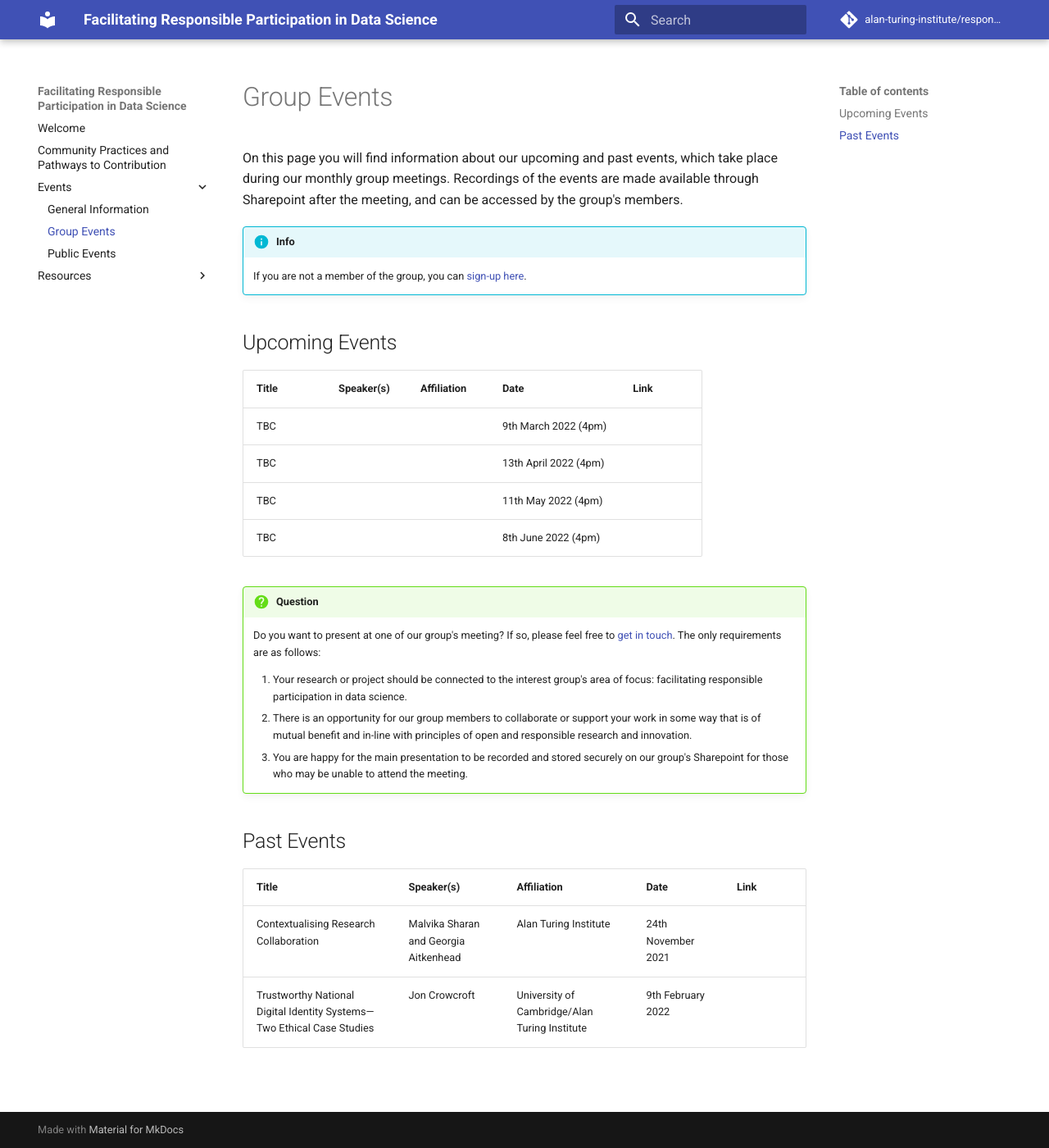
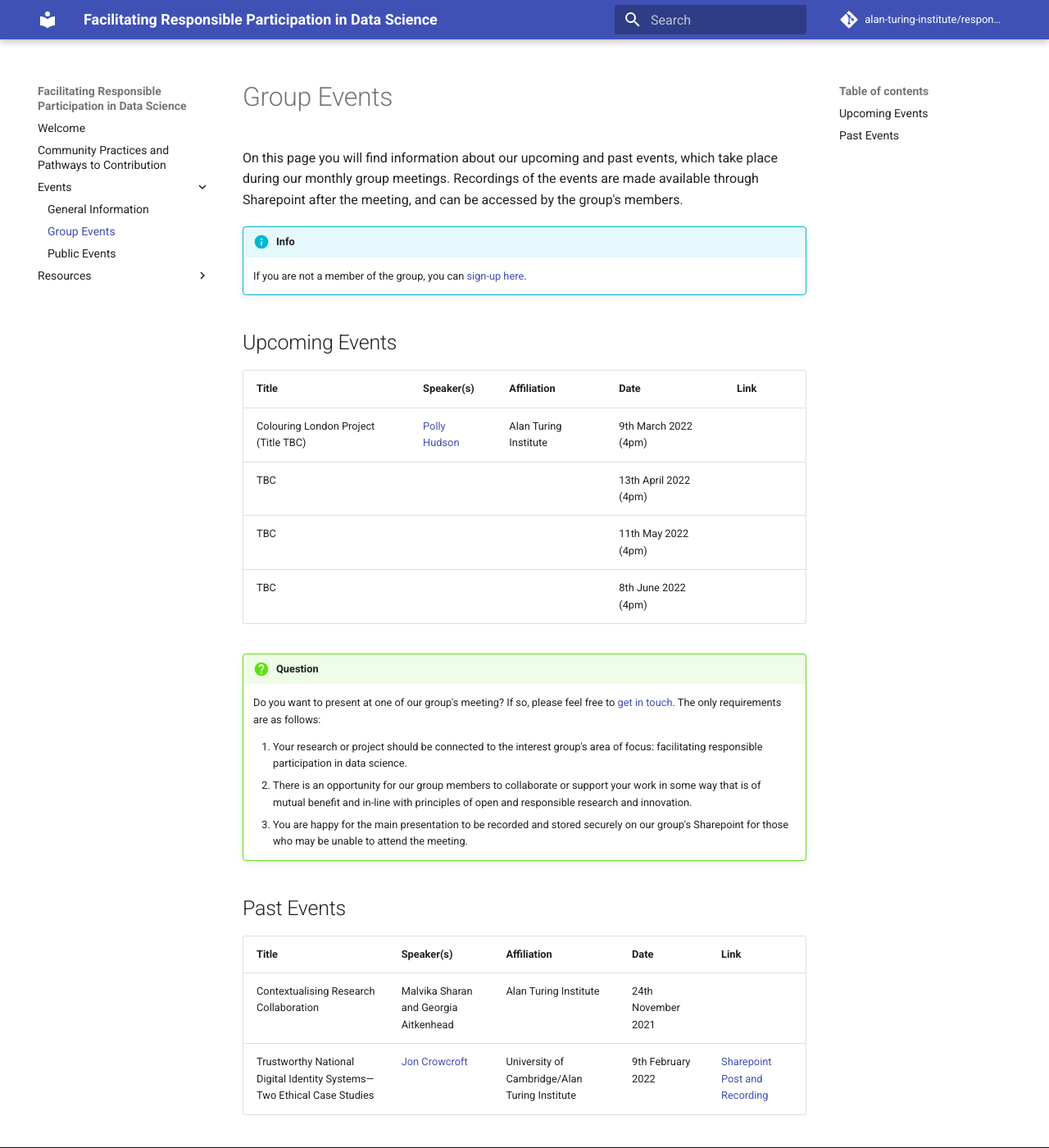
Before and after one commit to alan-turing-institute/responsible-participation, an MkDocs documentation site: the page built from docs/events/group.md, in a window 1280 px wide and 1400 px high. Shown: the whole window at 82% size. Built offline with MkDocs 1.6.1 and Material for MkDocs 9.7.7, drawn with Linux system fonts in a browser that asks for light colours; comment, search, counter and statistics services are not loaded.

Commit message:
added info about presentation

```diff
--- a/docs/events/group.md
+++ b/docs/events/group.md
@@ -10,7 +10,7 @@ Recordings of the events are made available through Sharepoint after the meeting
 
 | Title | Speaker(s) | Affiliation | Date | Link |
 | --- | --- | --- | --- | --- |
-| TBC    |     |     | 9th March 2022 (4pm) |     |
+| Colouring London Project (Title TBC) | [Polly Hudson](https://www.turing.ac.uk/people/researchers/polly-hudson) | Alan Turing Institute | 9th March 2022 (4pm) |     |
 | TBC    |     |     | 13th April 2022 (4pm)    |     |
 | TBC    |     |     | 11th May 2022 (4pm)    |     |
 | TBC    |     |     | 8th June 2022 (4pm)    |     |
@@ -28,4 +28,4 @@ Recordings of the events are made available through Sharepoint after the meeting
 | Title | Speaker(s) | Affiliation | Date | Link |
 | --- | --- | --- | --- | --- |
 | Contextualising Research Collaboration  | Malvika Sharan and Georgia Aitkenhead | Alan Turing Institute | 24th November 2021  |  |
-| Trustworthy National Digital Identity Systems—Two Ethical Case Studies | Jon Crowcroft | University of Cambridge/Alan Turing Institute | 9th February 2022 | |
+| Trustworthy National Digital Identity Systems—Two Ethical Case Studies | [Jon Crowcroft](https://www.turing.ac.uk/people/researchers/jon-crowcroft) | University of Cambridge/Alan Turing Institute | 9th February 2022 | [Sharepoint Post and Recording](https://thealanturininstitute.sharepoint.com/sites/facilitatingresponsibleparticipationIG/SitePages/Trustworthy-Digital-Identity.aspx) |
```
